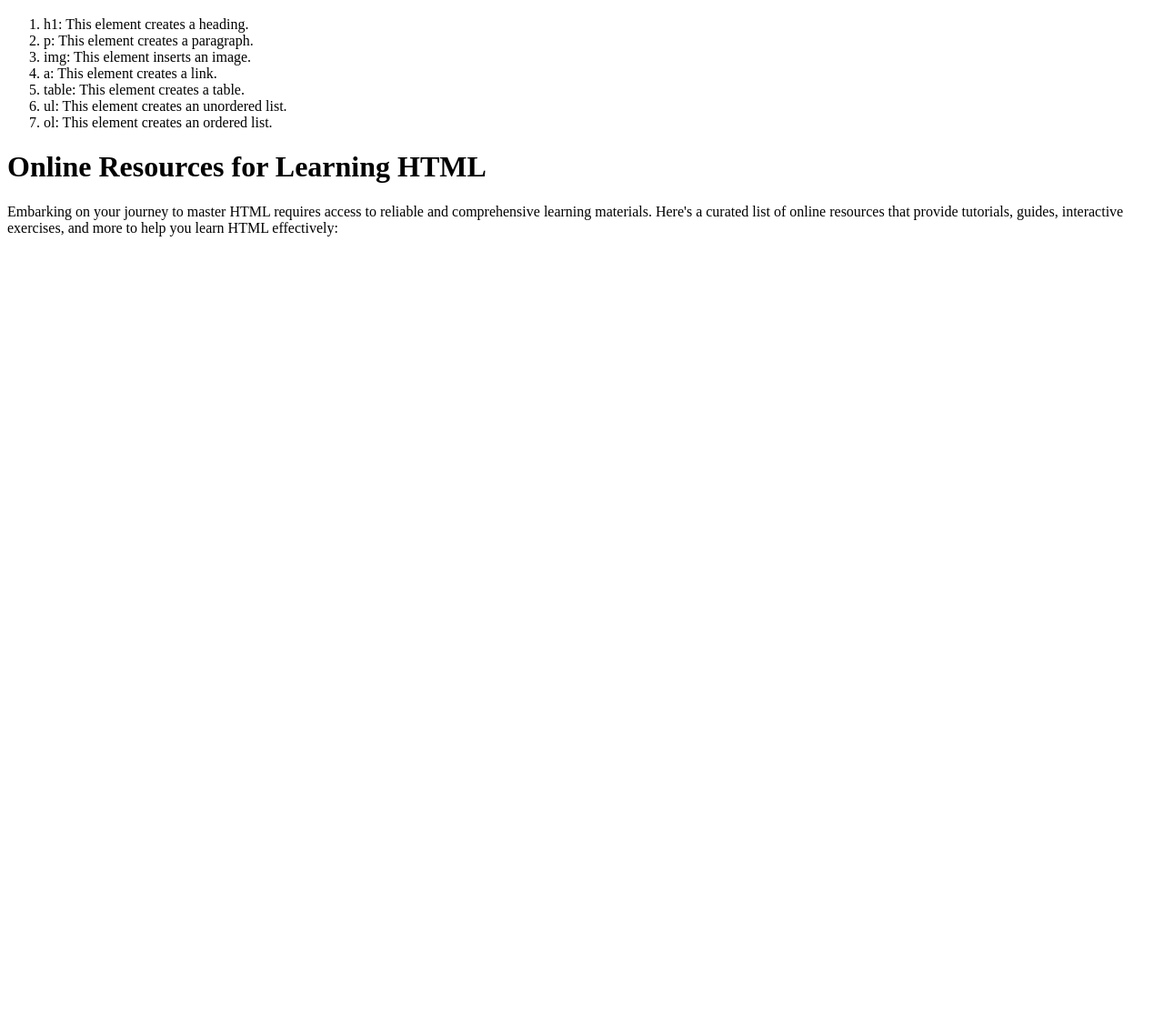
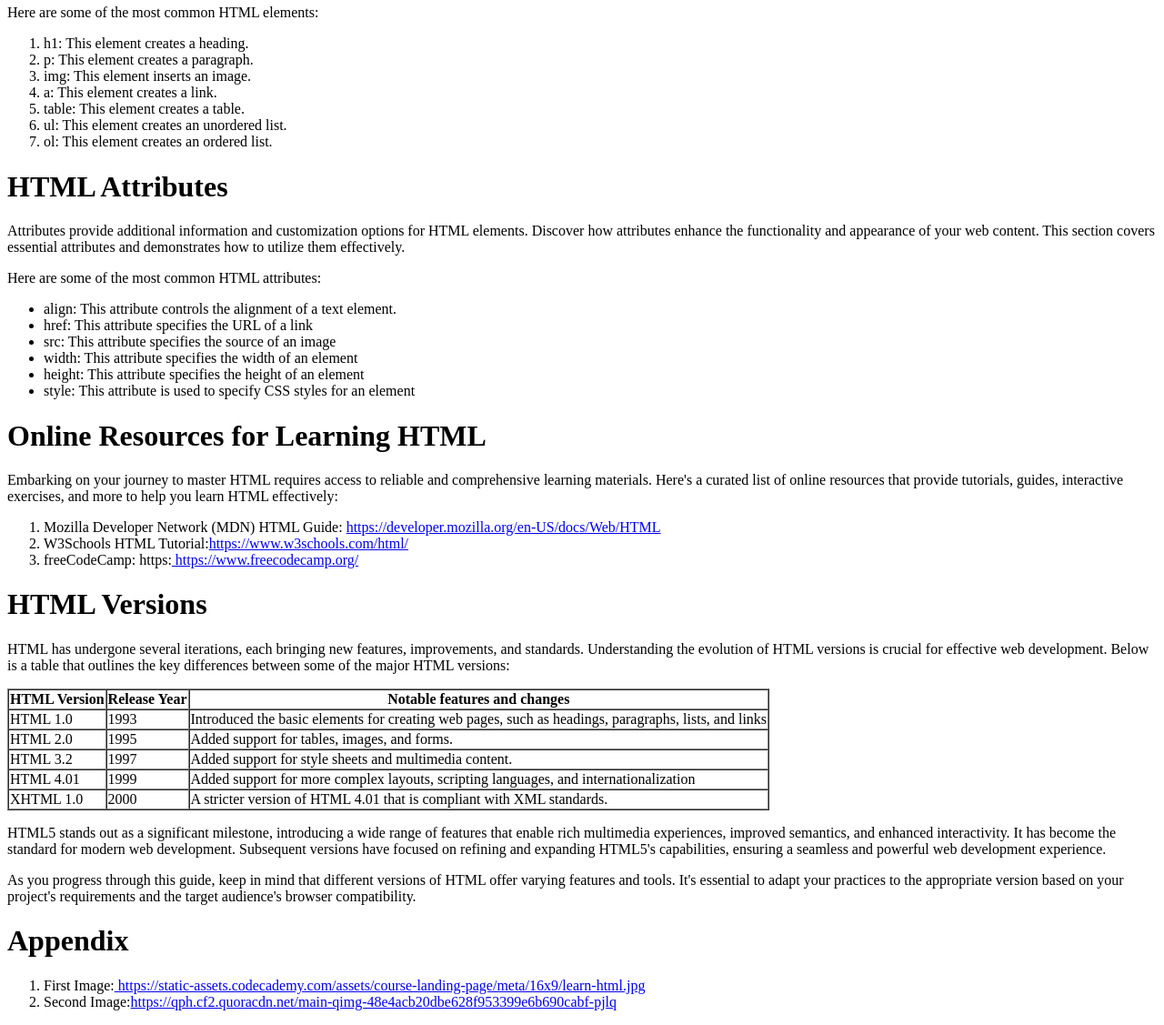
Before and after one commit to wynston-cole/html-assignment-v1, a plain HTML site: page index.html in a window 1280 px wide. Shown: the part 1481-2608 px from the top of the page at 91% size. Before the commit the page ends 1757 px from the top, so only its background shows below. Drawn offline with Linux system fonts and the light colour scheme.

Commit message:
Add files via upload

```diff
--- a/index.html
+++ b/index.html
@@ -1,4 +1,4 @@
-<!-- <!Doctype html> -->
+<!Doctype html>
 <html>
 <head>
 	<title>A comprehensive guide to web Development</title>
@@ -30,16 +30,98 @@
     <li>ul: This element creates an unordered list.</li>
     <li>ol: This element creates an ordered list.</li>
 
-  </ol>
+</ol>
+
+<h1>HTML Attributes</h1>
+<P>Attributes provide additional information and customization options for HTML elements. Discover how attributes enhance the functionality and appearance of your web content. This section covers essential attributes and demonstrates how to utilize them effectively.</P>
+
+<p>Here are some of the most common HTML attributes:</p>
+<ul>
+	<li>align: This attribute controls the alignment of a text element.</li>
+	<li>href: This attribute specifies the URL of a link</li>
+	<li>src: This attribute specifies the source of an image</li>
+	<li>width: This attribute specifies the width of an element</li>
+	<li>height: This attribute specifies the height of an element</li>
+	<li>style: This attribute is used to specify CSS styles for an element</li>
+</ul>
+
+ </ol>
 
 <h1>Online Resources for Learning HTML</h1>
 <p>Embarking on your journey to master HTML requires access to reliable and comprehensive learning materials. Here's a curated list of online resources that provide tutorials, guides, interactive exercises, and more to help you learn HTML effectively:
 </p>
 
 
+    <ol>
+   	 <li>Mozilla Developer Network (MDN) HTML Guide: <a href="https://developer.mozilla.org/en-US/docs/Web/HTML">https://developer.mozilla.org/en-US/docs/Web/HTML</a></li>
+
+   	 <li>W3Schools HTML Tutorial:<a href="https://www.w3schools.com/html/">https://www.w3schools.com/html/</a></li>
+
+   	 <li>freeCodeCamp: https:<a href=" https://www.freecodecamp.org/"> https://www.freecodecamp.org/</a></li>
 
 
 
+   	</ol>
+   	<h1>HTML Versions</h1>
+
+   	<p>HTML has undergone several iterations, each bringing new features, improvements, and standards. Understanding the evolution of HTML versions is crucial for effective web development. Below is a table that outlines the key differences between some of the major HTML versions:
+   	</p>
+
+
+
+
+
+
+<table border="1" cellspacing="0">
+	<thead>
+		<tr>
+			<th>HTML Version</th>
+			<th>Release Year</th>
+			<th>Notable features and changes</th>
+		</tr>
+	</thead>
+	<tbody>
+		<tr>
+			<td>HTML 1.0</td>
+			<td>1993</td>
+			<td>Introduced the basic elements for creating web pages, such as headings, paragraphs, lists, and links</td>
+		</tr>
+		<tr>
+
+			<td>HTML 2.0</td>
+			<td>1995</td>
+			<td>Added support for tables, images, and forms.</td>
+		</tr>
+		    <td>HTML 3.2</td>
+			<td>1997</td>
+			<td>Added support for style sheets and multimedia content.</td>
+		</tr>
+		<tr>
+			<td>HTML 4.01</td>
+			<td>1999</td>
+			<td>Added support for more complex layouts, scripting languages, and internationalization</td>
+		</tr>
+		<tr>
+			<td>XHTML 1.0 </td>
+			<td>2000</td>
+			<td>A stricter version of HTML 4.01 that is compliant with XML standards.</td>
+		</tr>
+	</tbody>
+</table>
+
+<p>HTML5 stands out as a significant milestone, introducing a wide range of features that enable rich multimedia experiences, improved semantics, and enhanced interactivity. It has become the standard for modern web development. Subsequent versions have focused on refining and expanding HTML5's capabilities, ensuring a seamless and powerful web development experience.
+</p>
+
+<p>As you progress through this guide, keep in mind that different versions of HTML offer varying features and tools. It's essential to adapt your practices to the appropriate version based on your project's requirements and the target audience's browser compatibility.
+</p>
+
+<h1>
+Appendix
+</h1>
+
+<ol>
+	<li>First Image:<a href=" https://static-assets.codecademy.com/assets/course-landing-page/meta/16x9/learn-html.jpg"> https://static-assets.codecademy.com/assets/course-landing-page/meta/16x9/learn-html.jpg</a></li>
+	<li>Second Image:<a href="https://qph.cf2.quoracdn.net/main-qimg-48e4acb20dbe628f953399e6b690cabf-pjlq">https://qph.cf2.quoracdn.net/main-qimg-48e4acb20dbe628f953399e6b690cabf-pjlq</a></li>
 
 
 
```
